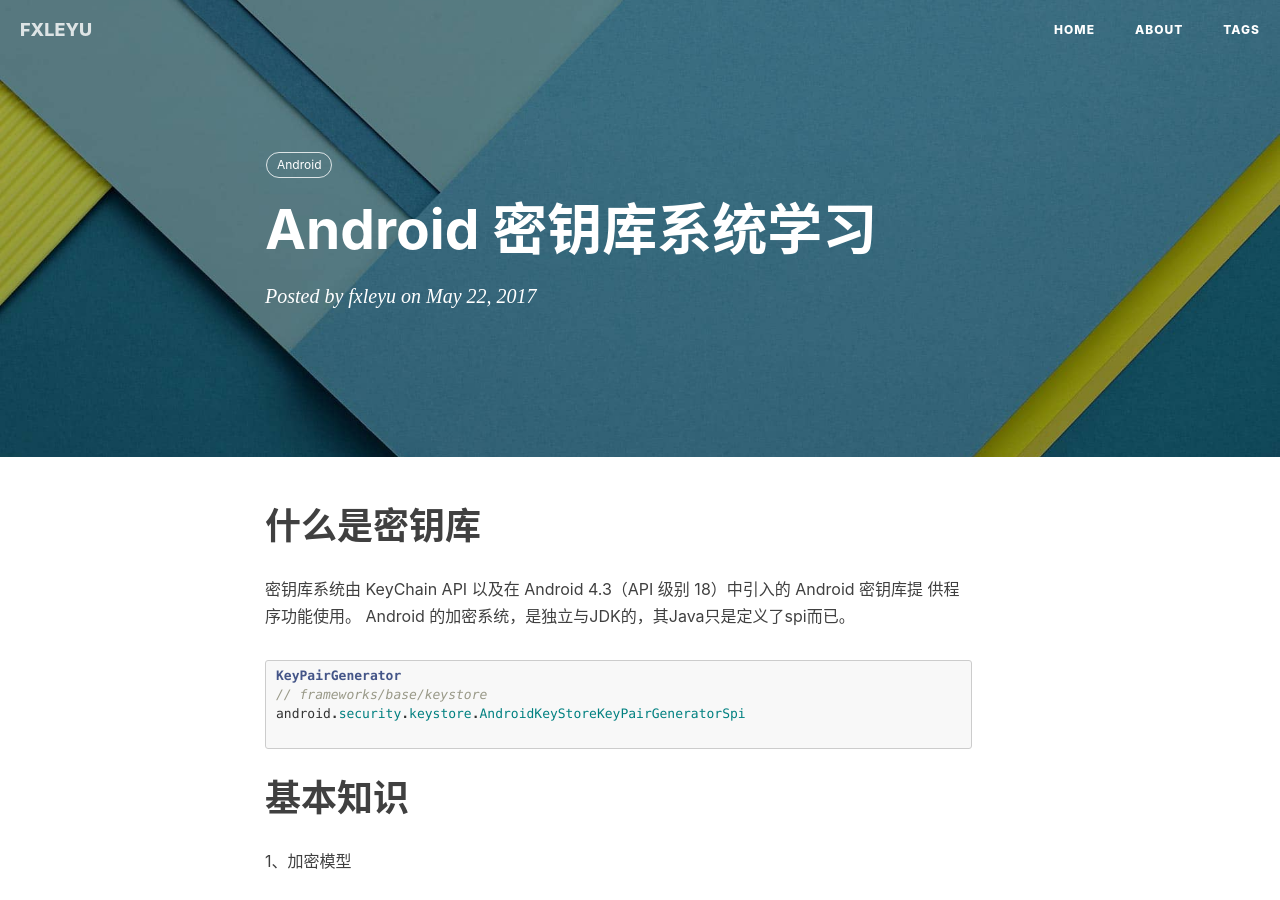
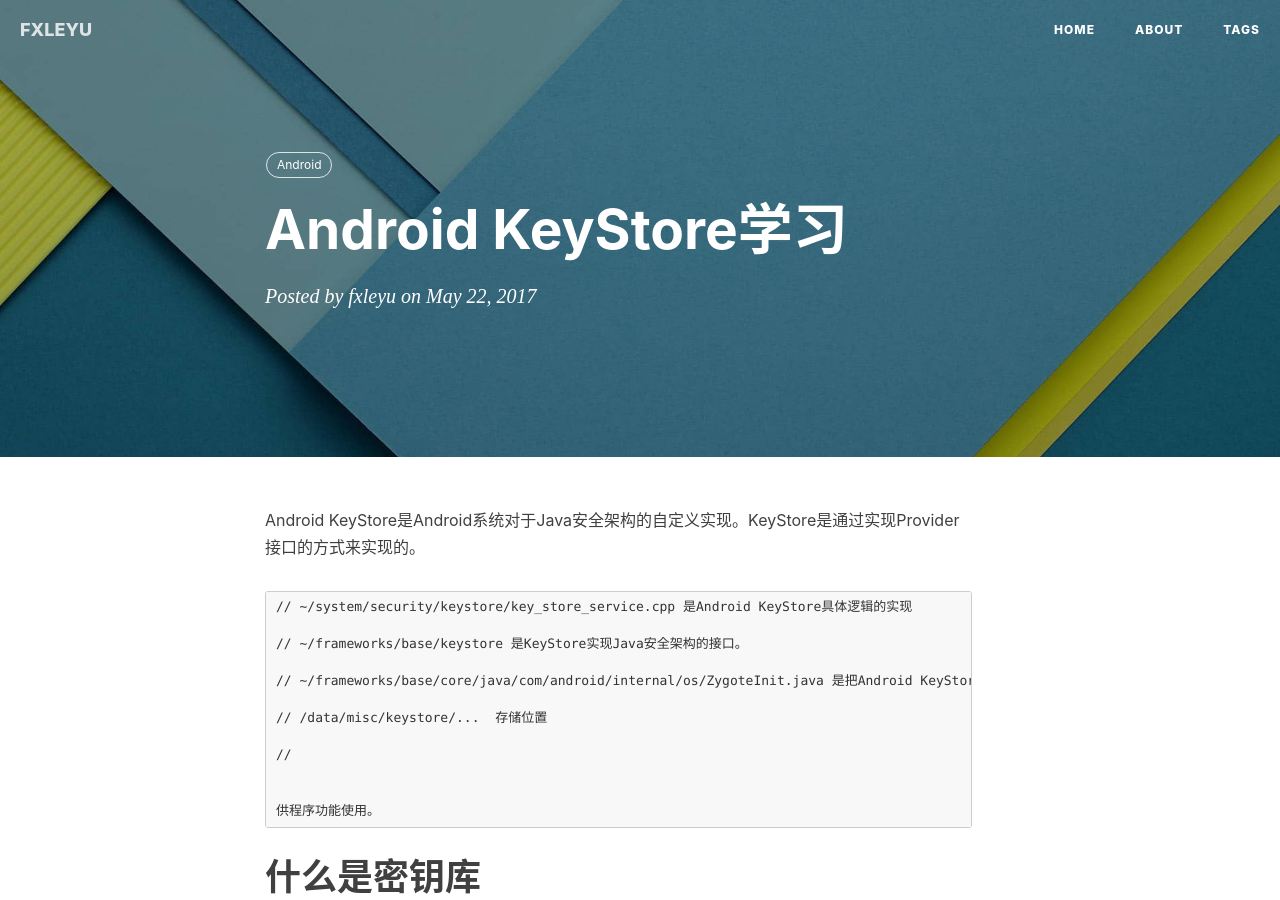
Before and after one commit to fxleyu/fxleyu.github.io, a Jekyll site: the page built from _posts/2017-05-22-android-keystore-system.md, in a window 1280 px wide and 900 px high. Built offline with Jekyll 4.4.1, drawn with Linux system fonts in a browser that asks for light colours; nearby versions of some CDN libraries; comment, search, counter and statistics services are not loaded.

Commit message:
UPDATE the blog of android keystore

````diff
--- a/_posts/2017-05-22-android-keystore-system.md
+++ b/_posts/2017-05-22-android-keystore-system.md
@@ -1,11 +1,31 @@
 ---
 layout   : post
-title    : "Android 密钥库系统学习"
+title    : "Android KeyStore学习"
 date     : 2017-05-22 23:24:00
 author   : fxleyu
 tags:
     - Android
 ---
+Android KeyStore是Android系统对于Java安全架构的自定义实现。KeyStore是通过实现Provider接口的方式来实现的。
+
+
+```
+// ~/system/security/keystore/key_store_service.cpp 是Android KeyStore具体逻辑的实现
+
+// ~/frameworks/base/keystore 是KeyStore实现Java安全架构的接口。
+
+// ~/frameworks/base/core/java/com/android/internal/os/ZygoteInit.java 是把Android KeyStore配置到Android VM中。
+
+// /data/misc/keystore/...  存储位置
+
+//
+
+
+供程序功能使用。
+```
+
+
+
 # 什么是密钥库
 密钥库系统由 KeyChain API 以及在 Android 4.3（API 级别 18）中引入的 Android 密钥库提
 供程序功能使用。
````
